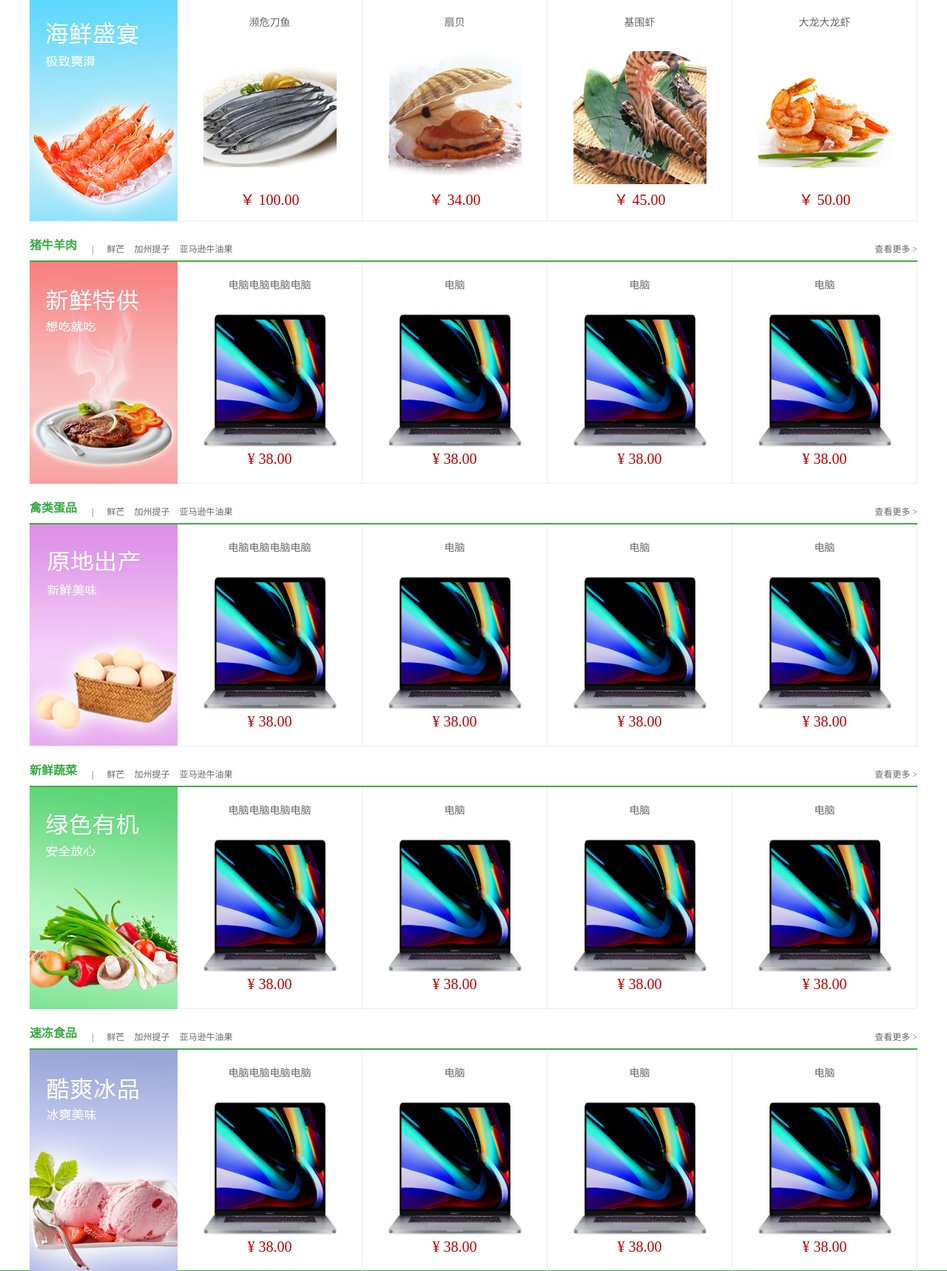
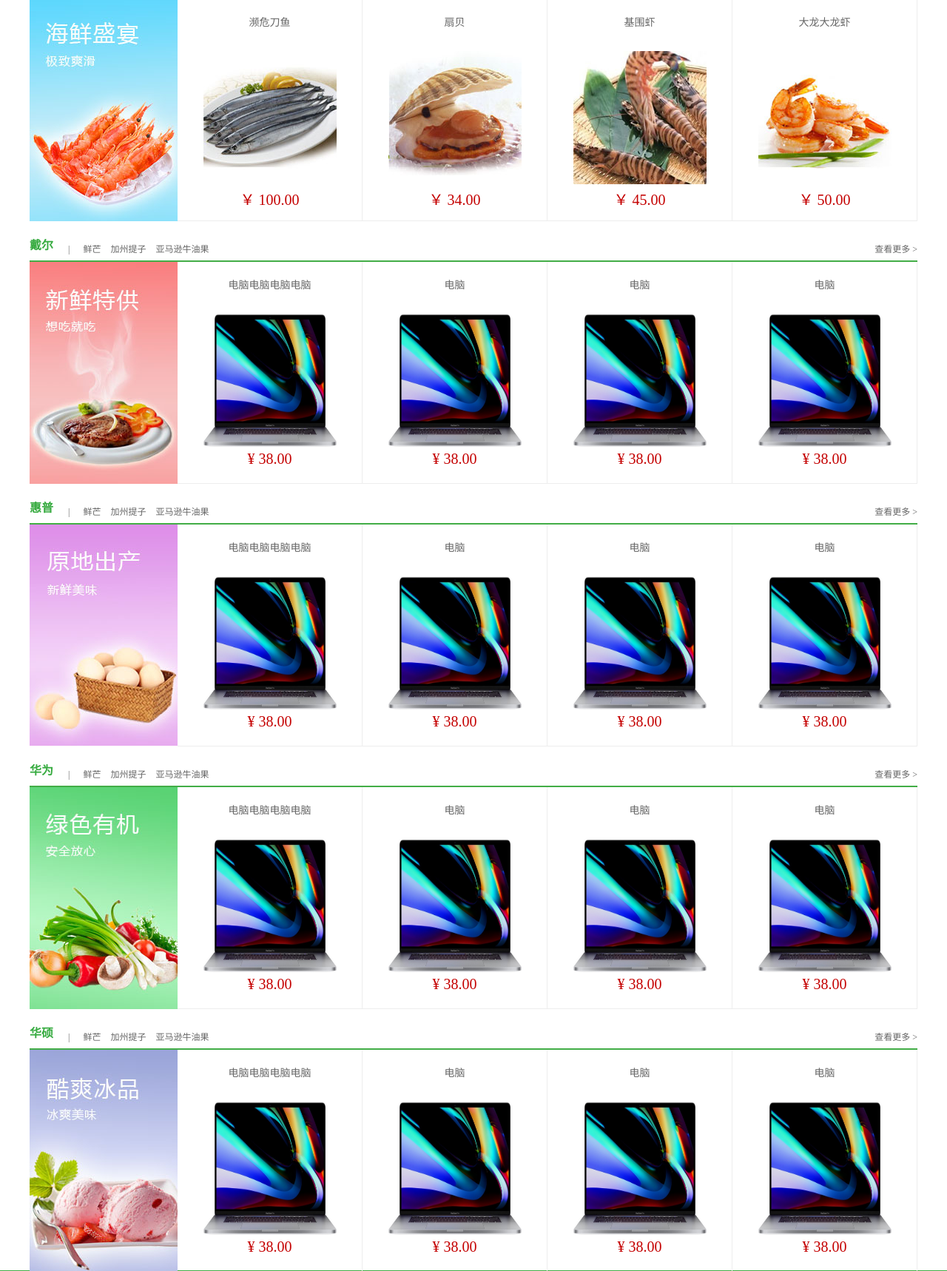
Before and after one commit to Hkaren78/ComputerMall, a Django app: page / in a window 1280 px wide. Shown: the part 870-2588 px from the top of the page at 74% size. Run offline with Django 3.2, Linux system fonts and the light colour scheme; data comes from the database, SQL or seed files in the repository; parts of the project's set-up code (start-up, migrations or seed data) failed here and were passed over.

Commit message:
Update index.html

```diff
--- a/templates/df_goods/index.html
+++ b/templates/df_goods/index.html
@@ -114,7 +114,7 @@
 
 	<div class="list_model">
 		<div class="list_title clearfix">
-			<h3 class="fl" id="model03">猪牛羊肉</h3>
+			<h3 class="fl" id="model03">戴尔</h3>
 			<div class="subtitle fl">
 				<span>|</span>
 				<a href="#">鲜芒</a>
@@ -154,7 +154,7 @@
 
 	<div class="list_model">
 		<div class="list_title clearfix">
-			<h3 class="fl" id="model04">禽类蛋品</h3>
+			<h3 class="fl" id="model04">惠普</h3>
 			<div class="subtitle fl">
 				<span>|</span>
 				<a href="#">鲜芒</a>
@@ -193,7 +193,7 @@
 
 	<div class="list_model">
 		<div class="list_title clearfix">
-			<h3 class="fl" id="model05">新鲜蔬菜</h3>
+			<h3 class="fl" id="model05">华为</h3>
 			<div class="subtitle fl">
 				<span>|</span>
 				<a href="#">鲜芒</a>
@@ -232,7 +232,7 @@
 
 	<div class="list_model">
 		<div class="list_title clearfix">
-			<h3 class="fl" id="model06">速冻食品</h3>
+			<h3 class="fl" id="model06">华硕</h3>
 			<div class="subtitle fl">
 				<span>|</span>
 				<a href="#">鲜芒</a>
```
